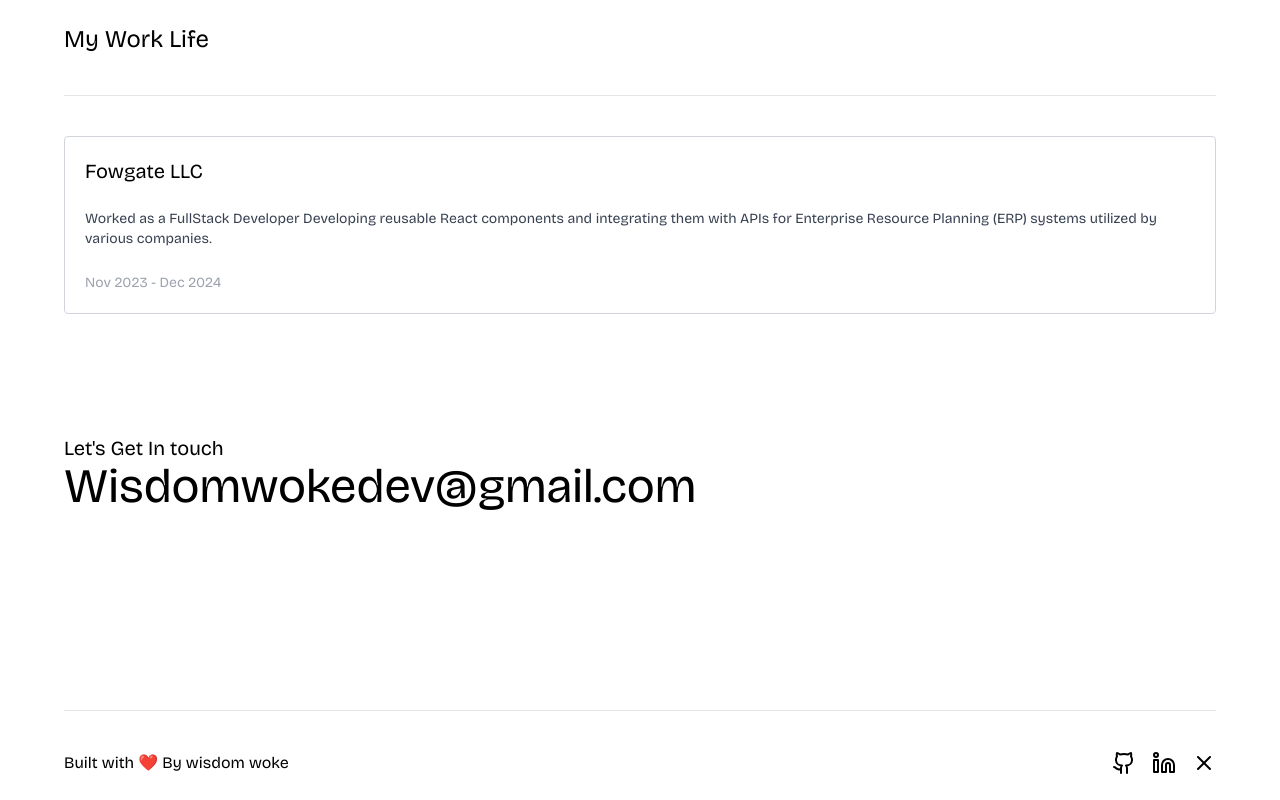
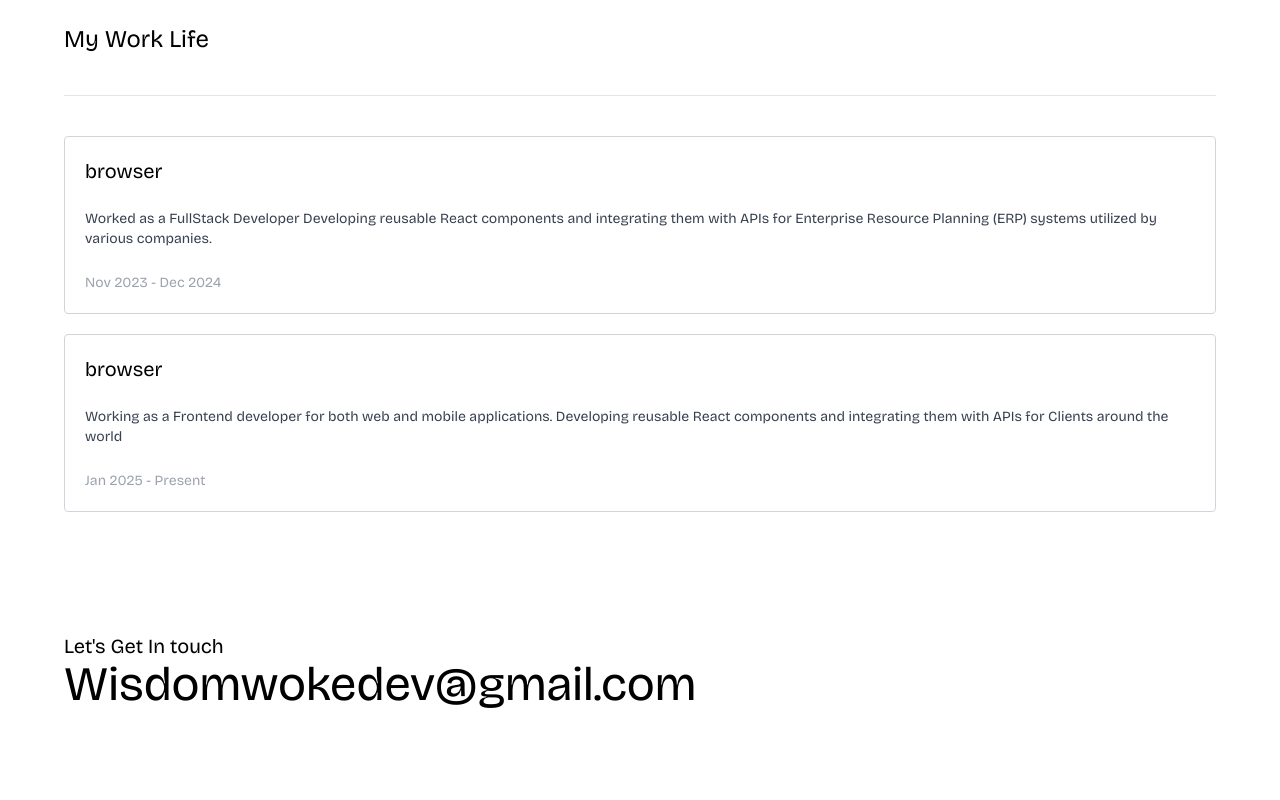
Before and after one commit to WISDOM-WOKE22/My-Portfolio, a Next.js app: page / in a window 1280 px wide. Shown: the part 4320-5120 px from the top of the page. Built offline with nearby package versions, Linux system fonts and the light colour scheme; a web font is replaced by a local one.

Commit message:
chore: updated work life component

```diff
--- a/components/work.tsx
+++ b/components/work.tsx
@@ -1,11 +1,20 @@
-export default function Work (){
+import { title } from "process"
+
+export default function Work ({
+    company,
+    description,
+    date }:
+    { company: string,
+        description: string,
+        date: string
+    }) {
     return (
         <div className="border dark:border-gray-500 p-5 border-gray-300 rounded-sm">
-            <h1 className="text-xl">Fowgate LLC</h1>
-            <p className="mt-6 text-sm text-gray-700 dark:text-gray-200">Worked as a FullStack Developer Developing reusable React components and integrating them with APIs for Enterprise Resource Planning (ERP) systems utilized by various companies.</p>
+            <h1 className="text-xl">{title}</h1>
+            <p className="mt-6 text-sm text-gray-700 dark:text-gray-200">{description}</p>
 
             <div className="mt-6">
-                <p className="text-gray-400 text-sm">Nov 2023 - Dec 2024</p>
+                <p className="text-gray-400 text-sm">{date}</p>
             </div>
         </div>
     )
--- a/components/workLife.tsx
+++ b/components/workLife.tsx
@@ -11,8 +11,17 @@ export default function WorkLife () {
                 <div className="my-10">
                     <Separator/>
                 </div>
-                <div className="mt-10">
-                    <Work/>
+                <div className="mt-10 space-y-5">
+                    <Work
+                        company="Fowgate LLC"
+                        description="Worked as a FullStack Developer Developing reusable React components and integrating them with APIs for Enterprise Resource Planning (ERP) systems utilized by various companies."
+                        date="Nov 2023 - Dec 2024"
+                    />
+                    <Work
+                        company="EGlobalSphere"
+                        date="Jan 2025 - Present"
+                        description="Working as a Frontend developer for both web and mobile applications. Developing reusable React components and integrating them with APIs for Clients around the world"
+                    />
                 </div>
             </div>
         </div>
```
